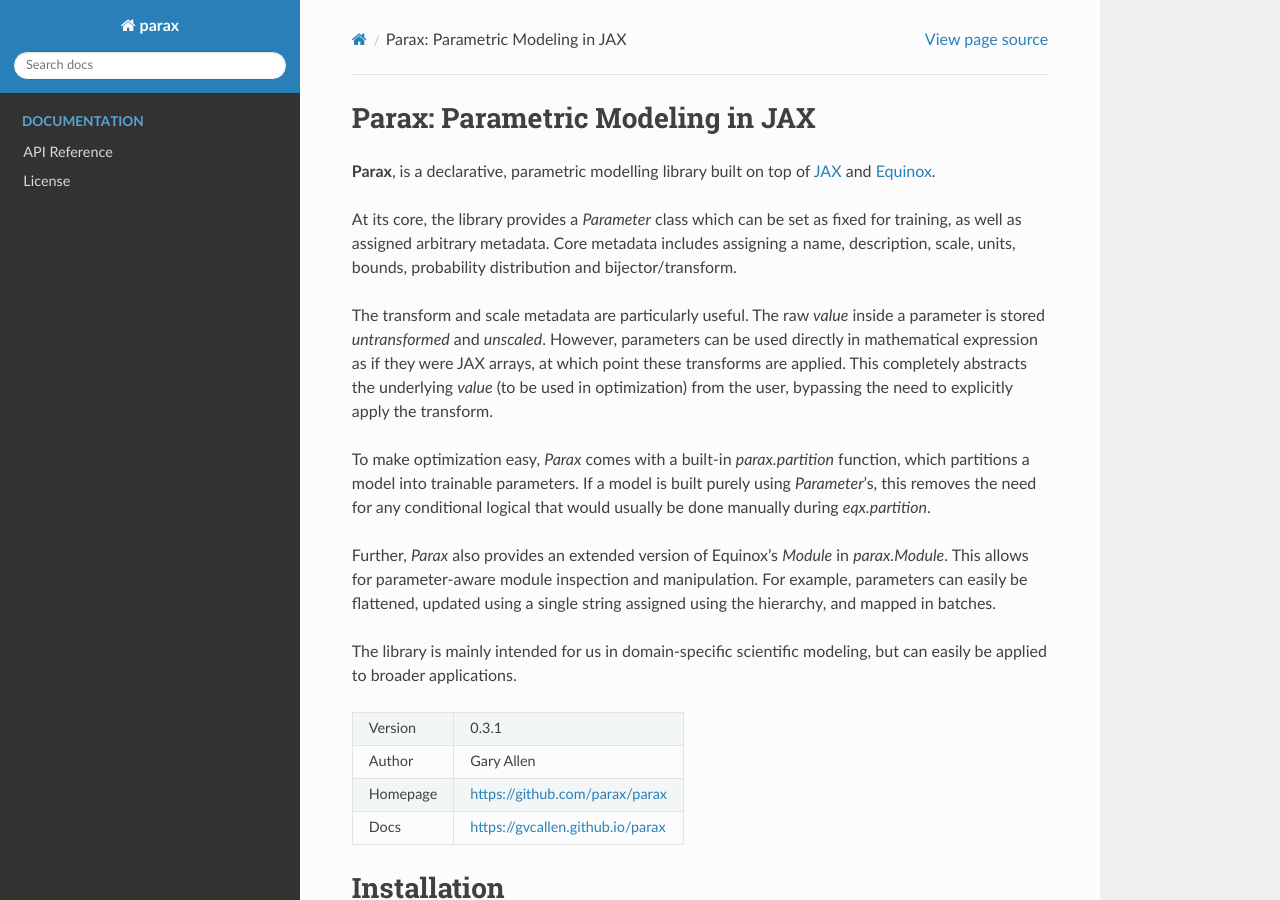
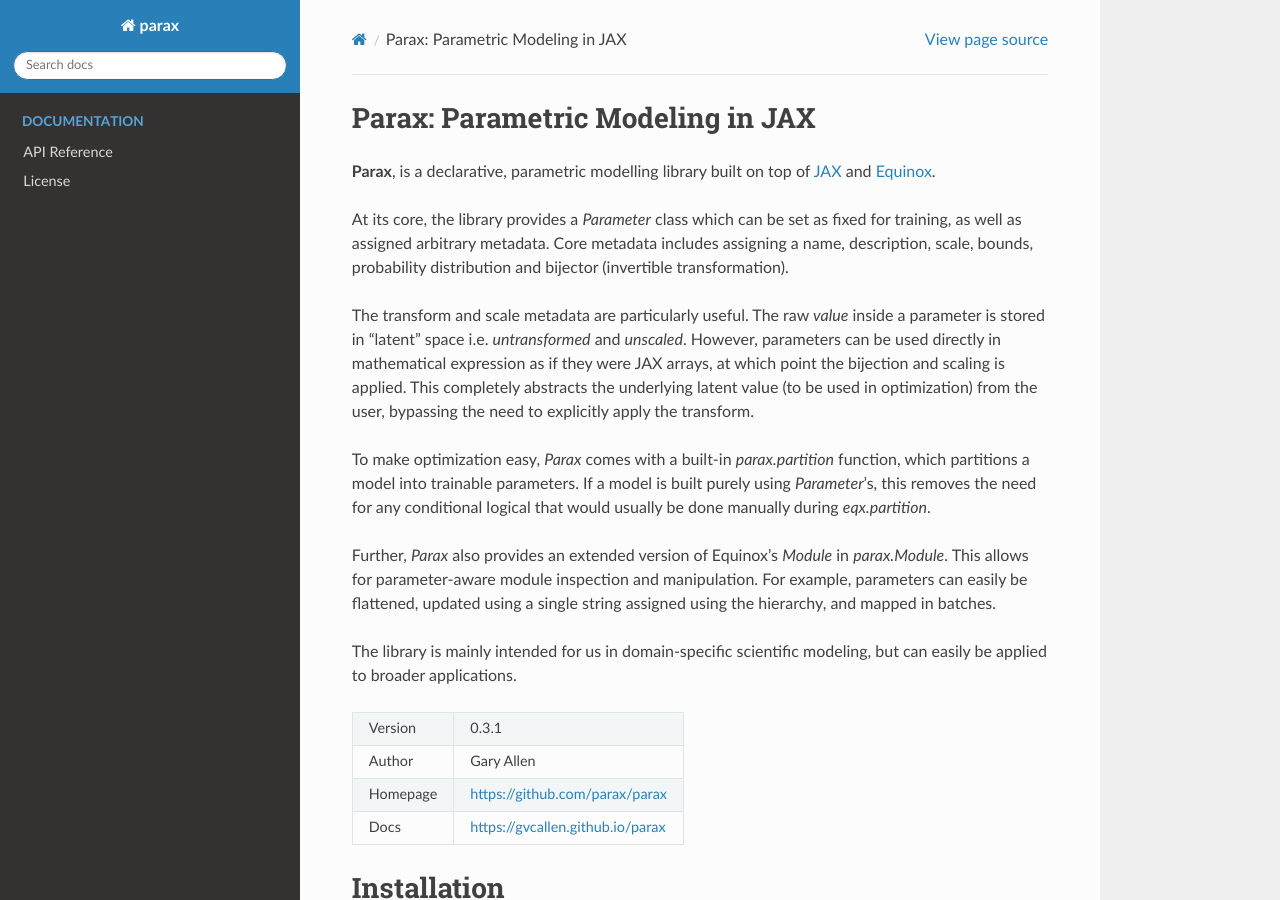
Before and after one commit to gvcallen/parax, a Sphinx documentation site: the page built from docs/source/index.rst, in a window 1280 px wide and 900 px high. Built offline with Sphinx 7.4.7 and the Read the Docs theme 3.1.0, drawn with Linux system fonts in a browser that asks for light colours.

Commit message:
Updated docs

```diff
--- a/docs/source/index.rst
+++ b/docs/source/index.rst
@@ -3,9 +3,9 @@
 
 **Parax**, is a declarative, parametric modelling library built on top of `JAX <https://github.com/jax-ml/jax>`_ and `Equinox <https://github.com/patrick-kidger/equinox>`_.
 
-At its core, the library provides a `Parameter` class which can be set as fixed for training, as well as assigned arbitrary metadata. Core metadata includes assigning a name, description, scale, units, bounds, probability distribution and bijector/transform.
+At its core, the library provides a `Parameter` class which can be set as fixed for training, as well as assigned arbitrary metadata. Core metadata includes assigning a name, description, scale, bounds, probability distribution and bijector (invertible transformation).
 
-The transform and scale metadata are particularly useful. The raw `value` inside a parameter is stored *untransformed* and *unscaled*. However, parameters can be used directly in mathematical expression as if they were JAX arrays, at which point these transforms are applied. This completely abstracts the underlying *value* (to be used in optimization) from the user, bypassing the need to explicitly apply the transform.
+The transform and scale metadata are particularly useful. The raw `value` inside a parameter is stored in "latent" space i.e. *untransformed* and *unscaled*. However, parameters can be used directly in mathematical expression as if they were JAX arrays, at which point the bijection and scaling is applied. This completely abstracts the underlying latent value (to be used in optimization) from the user, bypassing the need to explicitly apply the transform.
 
 To make optimization easy, `Parax` comes with a built-in `parax.partition` function, which partitions a model into trainable parameters. If a model is built purely using `Parameter`'s, this removes the need for any conditional logical that would usually be done manually during `eqx.partition`.
 
```
